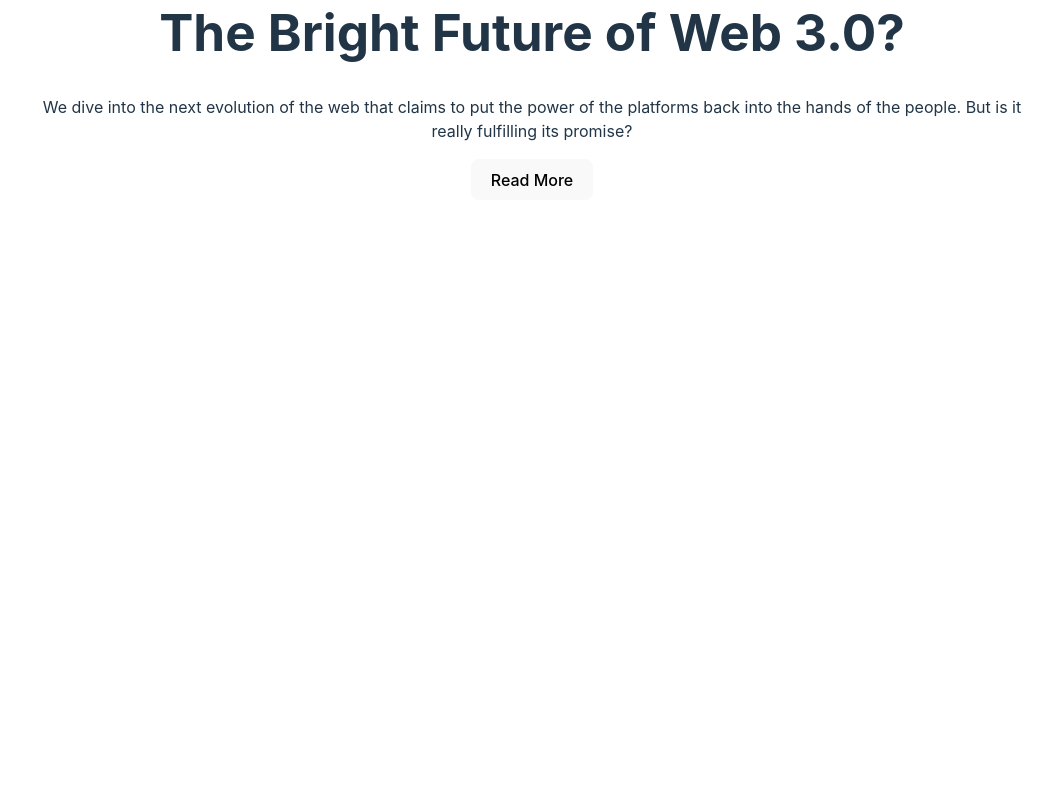
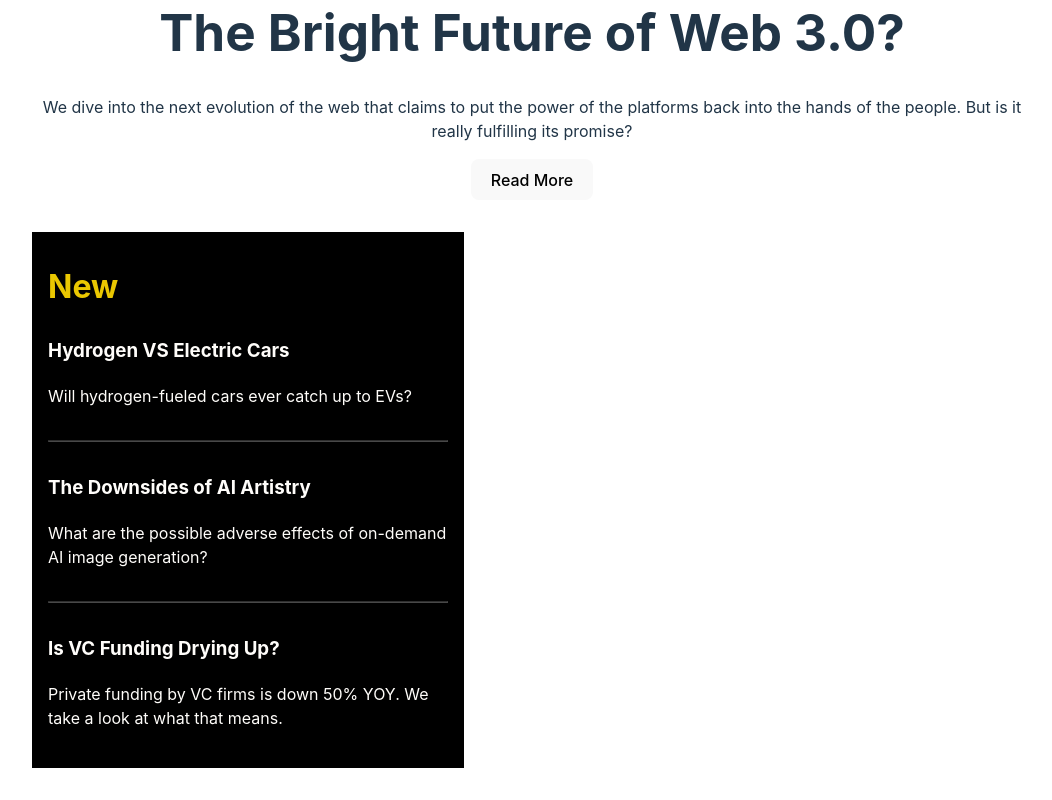
Before and after one commit to akickia/news-homepage, a React (Vite) app: page / in a window 1280 px wide. Shown: the part 740-1540 px from the top of the page, without its empty margins (108-1160 px from the left). Before the commit the page ends 972 px from the top, so only its background shows below. Built offline with nearby package versions, Linux system fonts and the light colour scheme.

Commit message:
feat: new component created and styled

```diff
--- a/src/App.css
+++ b/src/App.css
@@ -5,3 +5,7 @@
   padding: 2rem;
   text-align: center;
 }
+
+img {
+  max-width: 100%;
+}
--- a/src/App.jsx
+++ b/src/App.jsx
@@ -3,13 +3,14 @@ import Header from './Components/Header';
 
 import './App.css';
 import HeroSection from './Components/HeroSection';
+import NewContainer from './Components/NewContainer';
 
 function App() {
   return (
     <div className='App'>
       <Header />
-
       <HeroSection />
+      <NewContainer />
     </div>
   );
 }
--- /dev/null
+++ b/src/Components/NewCard.jsx
@@ -0,0 +1,11 @@
+
+
+export default function NewCard({text, title}) {
+  return (
+    <section>
+      <h3>{title}</h3>
+      <p>{text}</p>
+      <hr></hr>
+    </section>
+  )
+}
--- /dev/null
+++ b/src/Components/NewContainer.jsx
@@ -0,0 +1,20 @@
+import { useState } from "react";
+import data from "../assets copy/json/new.json";
+import NewCard from "./NewCard";
+import "../style/newContainer.css"
+
+export default function NewContainer() {
+  const [newList, setNewList] = useState(data)
+  const newEl = newList.map((item, i) => {
+    return (
+    <NewCard key={i} title={item.title} text={item.text} />
+    )
+  })
+  return (
+    <section className="container_section_new">
+      <h2>New</h2>
+      {newEl && newEl}
+
+    </section>
+  )
+}
--- /dev/null
+++ b/src/assets copy/json/new.json
@@ -0,0 +1,15 @@
+[
+  {
+    "title": "Hydrogen VS Electric Cars",
+    "text": "Will hydrogen-fueled cars ever catch up to EVs?"
+  },
+
+  {
+    "title": "The Downsides of AI Artistry",
+    "text": "What are the possible adverse effects of on-demand AI image generation?"
+  },
+  {
+    "title": "Is VC Funding Drying Up?",
+    "text": "Private funding by VC firms is down 50% YOY. We take a look at what that means."
+  }
+]
--- /dev/null
+++ b/src/style/newContainer.css
@@ -0,0 +1,24 @@
+.container_section_new {
+  background-color: black;
+  text-align: start;
+  padding: 0.25rem 1rem;
+  color: #fffdfa;
+  margin-top: 2rem;
+  max-width: 25rem;
+}
+
+
+.container_section_new h2 {
+  color: rgb(234, 199, 1);
+  font-size: 2rem;
+}
+
+.container_section_new hr {
+  opacity: .3;
+  margin: 2rem 0;
+}
+
+.container_section_new section:nth-child(4) hr {
+  opacity: 0;
+  margin-bottom: 0;
+}
```
